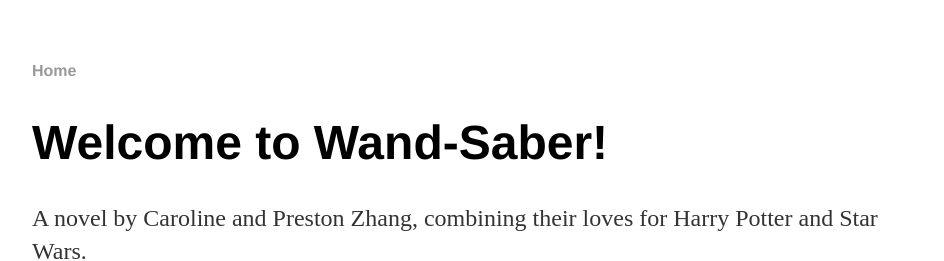
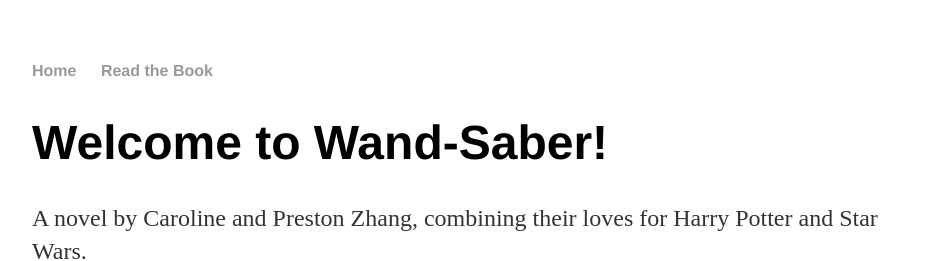
Before and after one commit to zhe-thoughts/wandsaber, a Jekyll site: the page built from index.html, in a window 1280 px wide. Shown: the top 261 px of the page, without its empty margins (160-1104 px from the left). Built offline with Jekyll 4.4.1, drawn with Linux system fonts in a browser that asks for light colours.

Commit message:
Add link to book

```diff
--- a/_layouts/default.html
+++ b/_layouts/default.html
@@ -34,6 +34,7 @@
     <nav>
 <ul>
 <li><a href="/">Home</a></li>
+<li><a href="/_posts">Read the Book</a></li>
 </ul>
     </nav>
 <div class="container">
```
